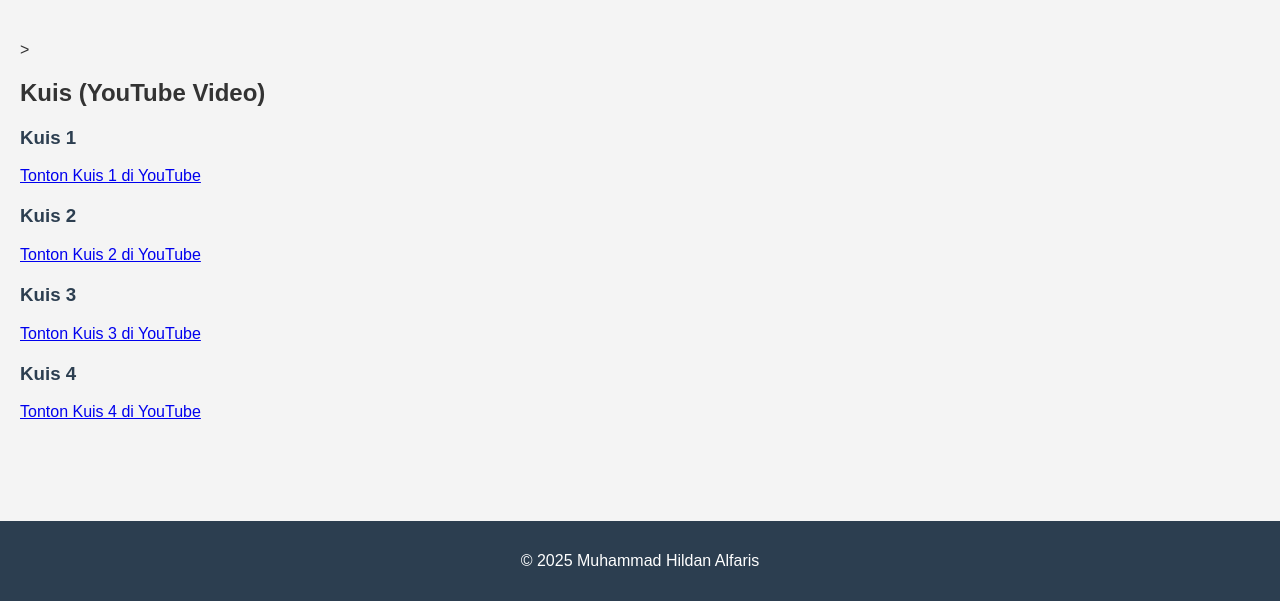
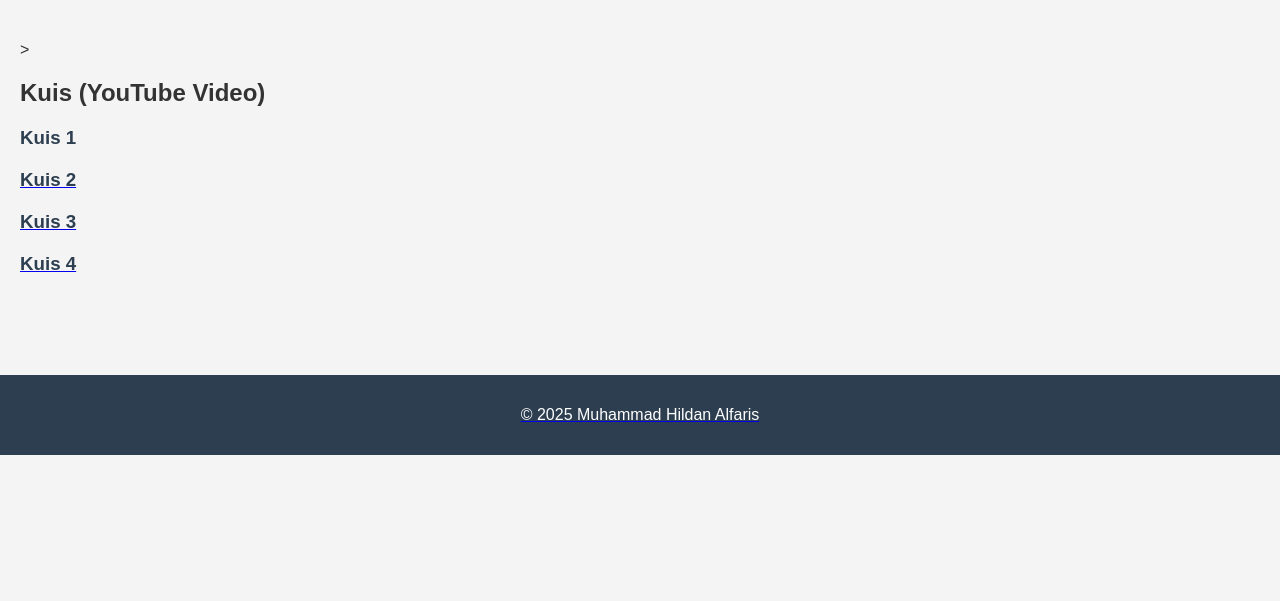
Before and after one commit to Hildn24/Hildn24.github.io, a plain HTML site: page Project.html in a window 1280 px wide. Shown: the part 2566-3167 px from the top of the page. After the commit the page ends 3021 px from the top, so only its background shows below. Drawn offline with Linux system fonts and the light colour scheme.

Commit message:
Update Project.html

```diff
--- a/Project.html
+++ b/Project.html
@@ -100,16 +100,16 @@
   <h2>Kuis (YouTube Video)</h2>
 
   <h3>Kuis 1</h3>
-  <a href="https://www.youtube.com/watch?v=V7tXZWHEZGA" target="_blank">Tonton Kuis 1 di YouTube</a>
+  <a href="https://www.youtube.com/watch?v=V7tXZWHEZGA"</a>
 
   <h3>Kuis 2</h3>
-  <a href="https://www.youtube.com/watch?v=Zp-Rf9ZQoEo" target="_blank">Tonton Kuis 2 di YouTube</a>
+  <a href="https://www.youtube.com/watch?v=Zp-Rf9ZQoEo"</a>
 
   <h3>Kuis 3</h3>
-  <a href="https://www.youtube.com/watch?v=qpUtj2nfwbU" target="_blank">Tonton Kuis 3 di YouTube</a>
+  <a href="https://www.youtube.com/watch?v=qpUtj2nfwbU"</a>
 
   <h3>Kuis 4</h3>
-  <a href="https://www.youtube.com/watch?v=KjrBx1_4Vis" target="_blank">Tonton Kuis 4 di YouTube</a>
+  <a href="https://www.youtube.com/watch?v=KjrBx1_4Vis"</a>
 </section>
   </div>
 
```
